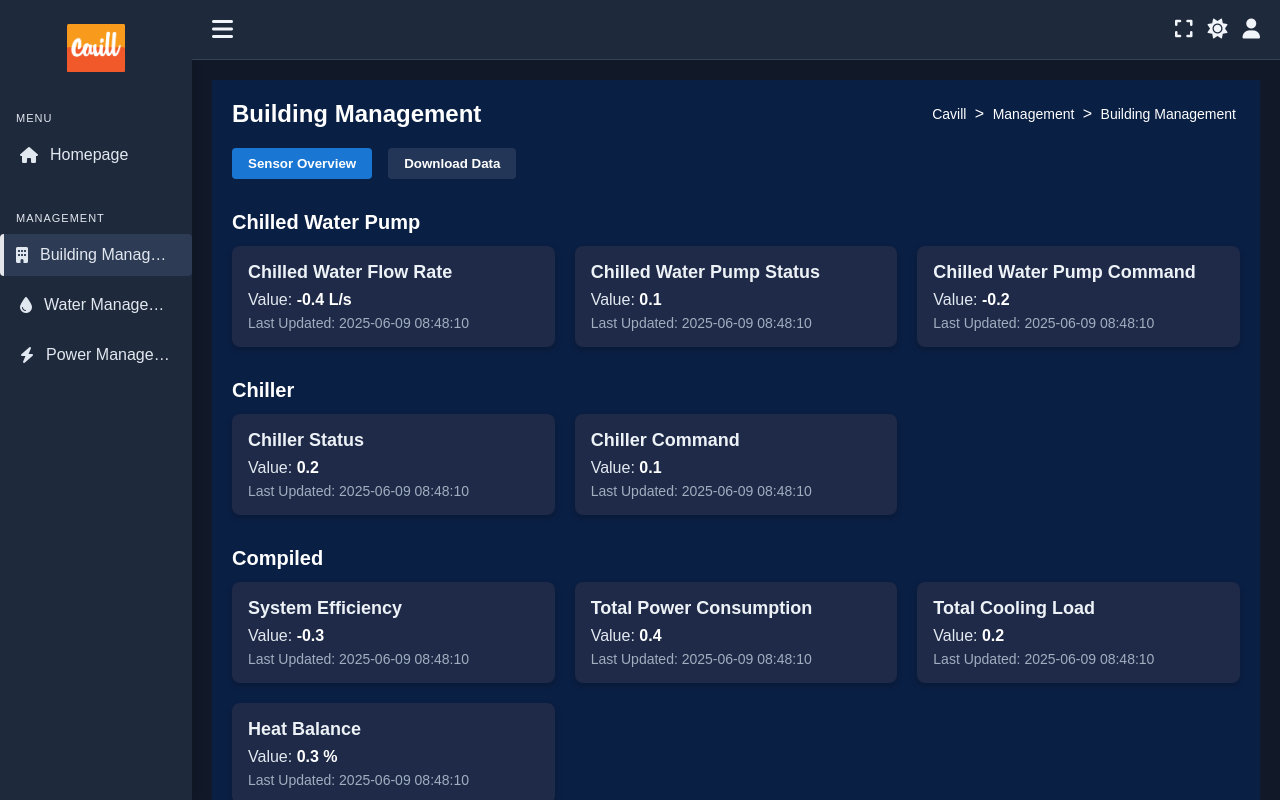
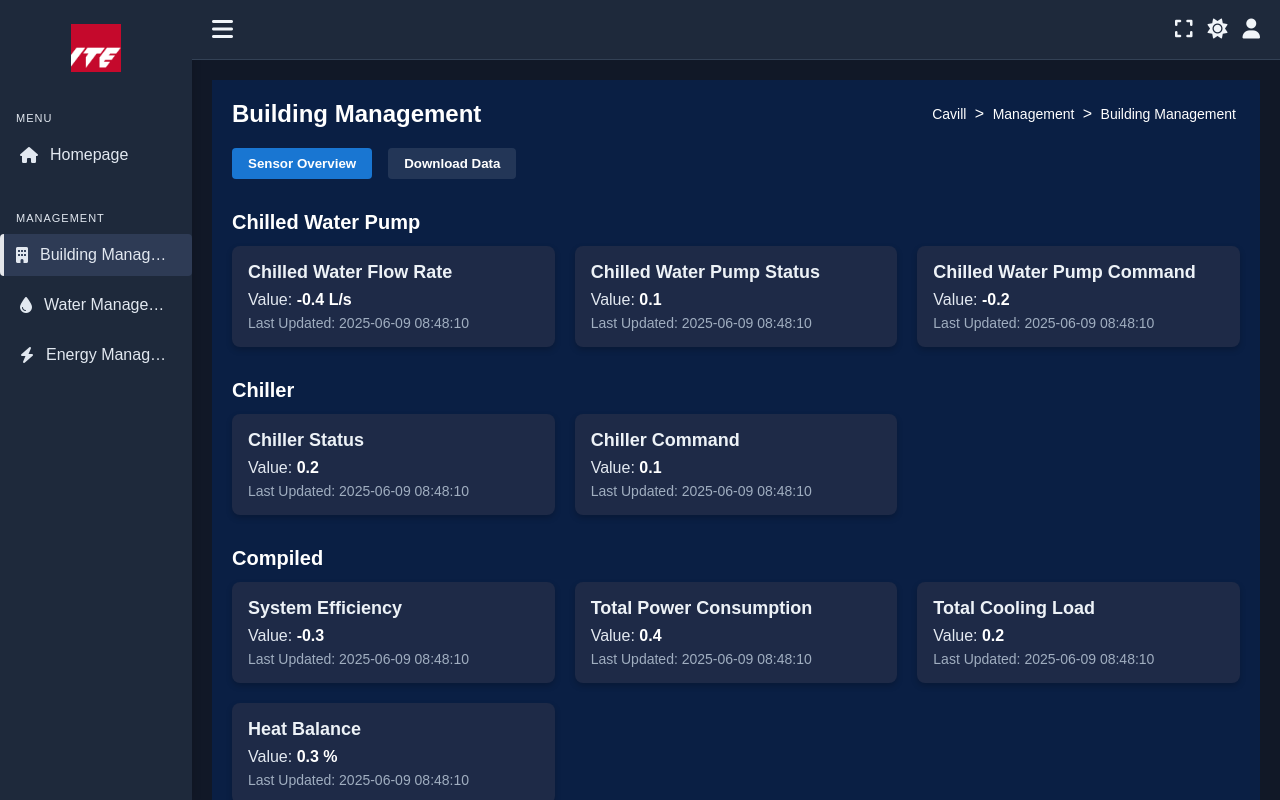
Before and after one commit to yirenong/calypso_demo_full, a Vue app: page /building-management in a window 1280 px wide. Built offline with nearby package versions, Linux system fonts and the light colour scheme.

Commit message:
push update

```diff
--- a/src/components/Sidebar.vue
+++ b/src/components/Sidebar.vue
@@ -1,7 +1,7 @@
 <template>
     <aside :class="['app-sidebar', { collapsed }]">
         <div class="logo-section">
-            <img src="../assets/cavill_logo.png" alt="Logo" class="logo" />
+            <img src="../assets/ITE_LOGO.png" alt="Logo" class="logo" />
         </div>
 
         <!-- Close button on mobile only -->
@@ -36,9 +36,9 @@
                         </router-link>
                     </li>
                     <li>
-                        <router-link to="/Power-management" class="menu-link">
+                        <router-link to="/energy-management" class="menu-link">
                             <i class="fas fa-bolt"></i>
-                            <span class="link-text">Power Management</span>
+                            <span class="link-text">Energy Management</span>
                         </router-link>
                     </li>
                 </ul>
--- a/src/router.js
+++ b/src/router.js
@@ -1,12 +1,12 @@
 import { createRouter, createWebHistory } from 'vue-router'
 import Dashboard from './views/Dashboard.vue'
-import PowerManagement from './views/PowerManagement.vue'
+import EnergyManagement from './views/EnergyManagement.vue'
 import WaterManagement from './views/WaterManagement.vue'
 import BuildingManagement from './views/BuildingManagement.vue'
 
 const routes = [
     { path: '/', name: 'Dashboard', component: Dashboard },
-    { path: '/power-management', name: 'PowerManagement', component: PowerManagement },
+    { path: '/energy-management', name: 'EnergyManagement', component: EnergyManagement },
     { path: '/water-management', name: 'WaterManagement', component: WaterManagement },
     { path: '/building-management', name: 'BuildingManagement', component: BuildingManagement }
 ]
```
Also changed, not shown: src/assets/ITE_LOGO.png (added), src/views/EnergyManagement.vue (renamed from src/views/PowerManagement.vue).
